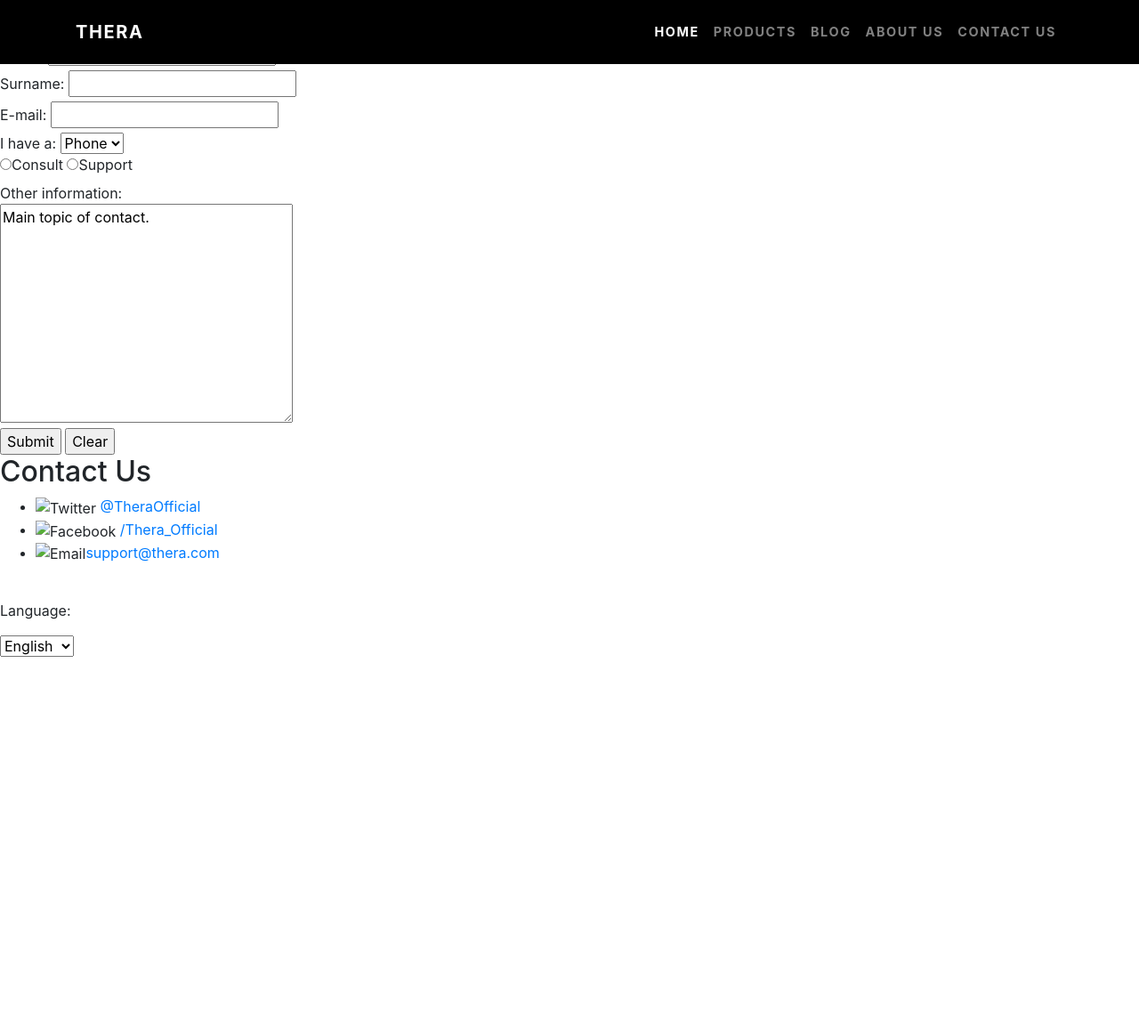
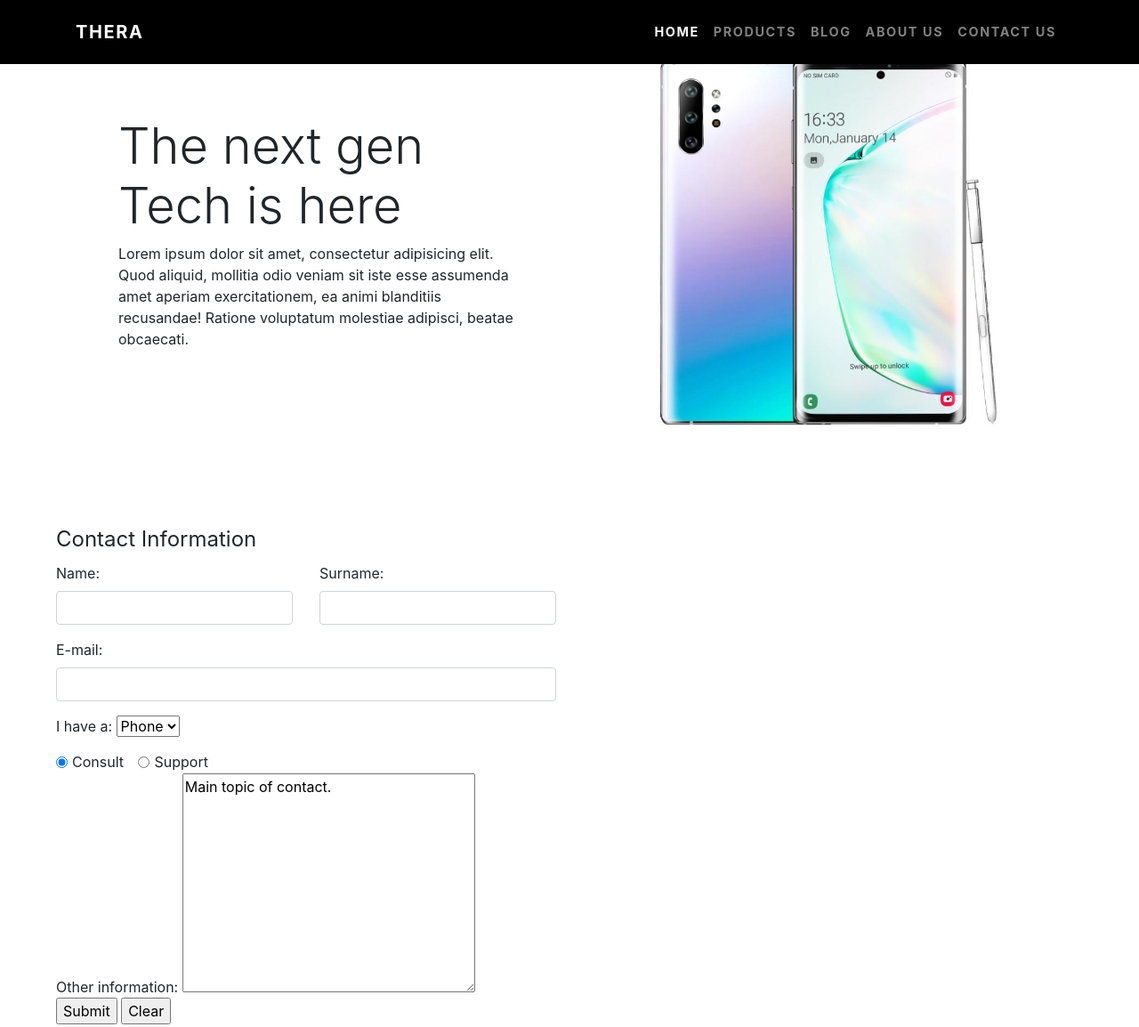
Before and after one commit to cmf11p/challenge1, a plain HTML site: page contact_us.html in a window 1280 px wide. Shown: the top 1154 px of the page at 89% size. Before the commit the page ends 800 px from the top, so only its background shows below. Drawn offline with nearby package versions, Linux system fonts and the light colour scheme.

Commit message:
Added consistency for the footer for all pages

```diff
--- a/contact_us.html
+++ b/contact_us.html
@@ -11,6 +11,7 @@
   </head>
 
   <body>
+
         <!--Barra de navegacion-->
   <nav class="navbar navbar-expand-lg navbar-dark navbar-custom fixed-top">
     <div class="container">
@@ -40,47 +41,66 @@
     </div>
   </nav>
 
-    <main>
   <section>
-        <form>
-          <fieldset>
+    <div class="container">
+      <div class="row align-items-center">
+        <div class="col-lg-6 order-lg-2">
+          <div class="p-5">
+            <img class="img-fluid" src="img/01.jpg">
+          </div>
+        </div>
+        <div class="col-lg-6 order-lg-1">
+          <div class="p-5">
+            <h2 class="display-4">The next gen Tech is here</h2>
+            <p>Lorem ipsum dolor sit amet, consectetur adipisicing elit. Quod aliquid, mollitia odio veniam sit iste esse assumenda amet aperiam exercitationem, ea animi blanditiis recusandae! Ratione voluptatum molestiae adipisci, beatae obcaecati.</p>
+          </div>
+        </div>
+      </div>
+    </div>
+  </section>
+
+  <section class="p-5">
+    <form class="col-lg-6">
       <legend>Contact Information</legend>
+      <div class="row">
+        <div class="form-group col">
         <label for="Name">Name:</label>
-            <input type="text" id="Name" name="Name"> <br>
+        <input type="text" id="Name" name="Name" class="form-control"></div>
+        <div class="form-group col">
         <label for="Surname">Surname:</label>
-            <input type="text" id="Surname" name="Surname"><br>
+        <input type="text" id="Surname" name="Surname" class="form-control"></div>
+      </div>
+      <div class="form-group">
       <label for="E-mail">E-mail:</label>
-            <input type="text" id="E-mail" name="E-mail"><br>
-            I have a: <select name="Product">
+      <input type="text" id="E-mail" name="E-mail" class="form-control"></div>
+      <div class="form-group"> I have a: <select name="Product">
         <option value="Phone">Phone</option>
         <option value="Tablet">Tablet</option>
         <option value="Both">Both</option>
-            </select>
-            <br>
-            <input type="radio" id="Consult" name="Type" value="consult"><label for="Consult">Consult</label>
-            <input type="radio" id="Support" name="Type" value="support"><label for="Support">Support</label>
-            <br>
-            Other information: <br>
+      </select> </div>
+      <div class="form-check form-check-inline">
+      <input type="radio" id="Consult" name="Type" value="consult" class="form-check-input" checked><label for="Consult" class="form-check-label">Consult</label>
+      </div> <div class="form-check form-check-inline">
+      <input type="radio" id="Support" name="Type" value="support" class="form-check-input"><label for="Support" class="form-check-label">Support</label>
+      </div>
+      <div class="form-group">
+      Other information:
       <textarea name="Topic" cols="30" rows="10">Main topic of contact.</textarea><br>
       <input type="submit" value="Submit">
       <input type="reset" value="Clear">
-          </fieldset>
+      </div>
   </form>
   </section>
-    </main>
-    <footer>
-      <h2 class="titulo2">Contact Us</h2>
-      <ul>
-        <li><img src="#" alt="Twitter"> <a href="https://twitter.com/home">@TheraOfficial</a></li>
-        <li><img src="#" alt="Facebook"> <a href="https://www.facebook.com/">/Thera_Official</a></li>
-        <li><img src="#" alt="Email"><a href="mailto:support@thera.com">support@thera.com</a></li>
+
+  <!--Footer Sociales-->
+  <footer class="py-4 bg-black footer">
+    <div class="container">
+      <ul class="list-inline">
+        <li><img src="img/twt.svg" alt="Twitter" class="footer__image"><a href="https://twitter.com/home" title="Test" data-toggle="popover" data-placement="left" data-content="Certainly a popover test">@TheraOfficial</a></li>
+        <li><img src="img/fbk.svg" alt="Facebook" class="footer__image"> <a href="https://www.facebook.com/">/Thera_Official</a></li>
+        <li><img src="img/mail.svg" alt="Email" class="footer__image"><a href="mailto:support@thera.com">support@thera.com</a></li>
       </ul>
-      <br>
-      <p class="parrafo">Language:</p>
-      <select name="Language">
-        <option value="E">English</option>
-        <option value="S">Spanish</option>
-      </select>
+    </div>
   </footer>
 
           <!--Scripts-->
```
Also changed, not shown: about_us.html (+10 -13 lines), blog.html (+10 -13 lines), products.html (+10 -13 lines). Lines whose indentation alone changed are shown as unchanged.
